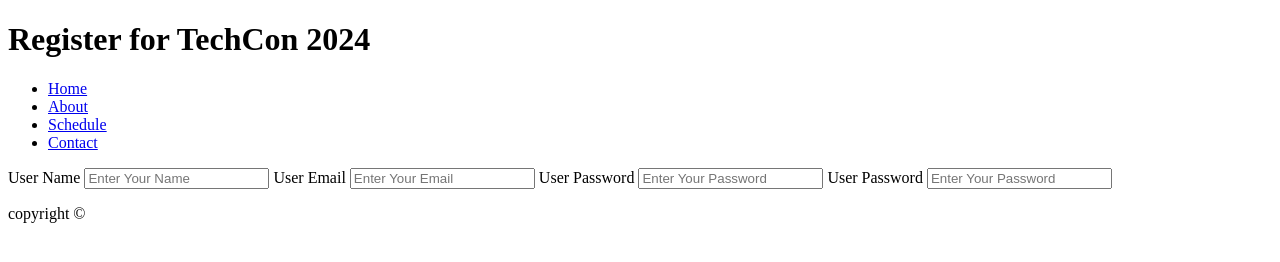
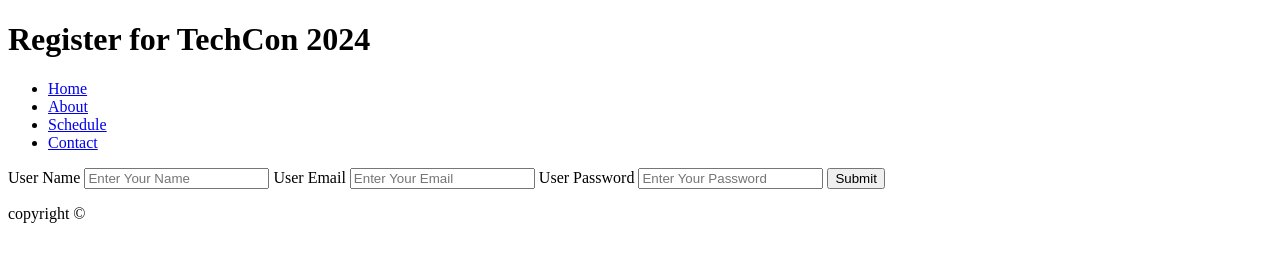
Before and after one commit to firihy96/TechCon_HTML, a plain HTML site: page techcon_website/register.html in a window 1280 px wide. Drawn offline with Linux system fonts and the light colour scheme.

Commit message:
Update register.html

```diff
--- a/techcon_website/register.html
+++ b/techcon_website/register.html
@@ -22,11 +22,10 @@
       <label for='userName'>User Name</label>
       <input type='text' id='userName' placeholder="Enter Your Name">
       <label for='userEmail'>User Email</label>
-      <input type='text' id='userEmail' placeholder="Enter Your Email">
+      <input type='email' id='userEmail' placeholder="Enter Your Email">
       <label for='userPW'>User Password</label>
-      <input type='text' id='userPW' placeholder="Enter Your Password">
-      <label for='userPW'>User Password</label>
-      <input type='text' id='userPW' placeholder="Enter Your Password">
+      <input type='password' id='userPW' placeholder="Enter Your Password">
+      <button type="submit" >Submit</button>
     </form>
     </main>
     <footer>
```
